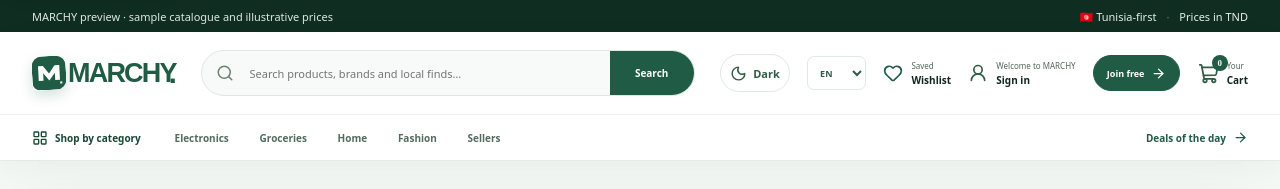
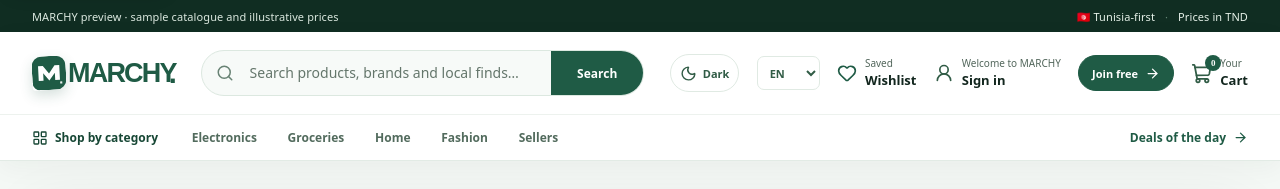
Before and after one commit to medkhalilghdamsi-dev/MARCHY, a React (Vite) app: page / in a window 1280 px wide. Shown: the top 189 px of the page. Built offline with nearby package versions, Linux system fonts and the light colour scheme; grey boxes are pictures that could not be loaded.

Commit message:
ux: improve navigation readability and dark theme consistency

```diff
--- a/src/styles/buyer-ui-polish.css
+++ b/src/styles/buyer-ui-polish.css
@@ -1096,3 +1096,159 @@ html[data-theme="dark"] .home-budget-links a{background:var(--surface-soft);colo
   .page .results-toolbar label { width: 100%; justify-content: space-between; }
   .page .results-toolbar select { max-width: 65%; }
 }
+
+/* Readability pass: bring global navigation and controls to a consistent,
+   comfortable type scale instead of relying on tiny utility labels. */
+.topline-inner {
+  min-height: 32px;
+  font-size: 11px;
+  letter-spacing: .1px;
+}
+.header .searchbar input {
+  font-size: 14px;
+  line-height: 1.4;
+}
+.header .searchbar input::placeholder {
+  color: #64766b;
+  opacity: 1;
+}
+.header .searchbar button {
+  min-width: 92px;
+  font-size: 12px;
+}
+.header-actions .action-link small {
+  font-size: 10px;
+  line-height: 1.3;
+}
+.header-actions .action-link b {
+  font-size: 13px;
+  line-height: 1.25;
+}
+.header-actions .theme-toggle,
+.header-actions .language-picker select,
+.header-actions .header-join-link {
+  font-size: 11px;
+}
+.header .nav-inner > a {
+  font-size: 12px;
+  font-weight: 650;
+}
+.header .nav-inner > a:first-child,
+.header .nav-inner .nav-deal {
+  font-weight: 750;
+}
+.header .global-search-suggestions {
+  font-size: 13px;
+}
+.header .search-suggestion-heading {
+  font-size: 11px;
+}
+.header .suggestion-copy b,
+.header .search-suggestion-empty b {
+  font-size: 13px;
+}
+.header .suggestion-copy small {
+  font-size: 11px;
+}
+.page {
+  padding-top: 30px;
+}
+.page .breadcrumbs {
+  color: var(--muted, #435b4f);
+  font-size: 12px;
+  line-height: 1.5;
+}
+.page .breadcrumbs a {
+  color: var(--forest, #1f5b45);
+  font-weight: 650;
+}
+.page .listing-head h1,
+.page .cart-page-heading h1,
+.page .checkout-heading h1 {
+  line-height: 1.15;
+}
+.page .listing-head p,
+.page .cart-page-heading p,
+.page .checkout-heading p {
+  font-size: 14px;
+}
+.page .filters,
+.page .cart-items-panel,
+.page .checkout-main-panel,
+.page .summary-card {
+  background: var(--surface, #fff);
+}
+.page .filter-group > b,
+.page .desktop-filter-heading {
+  font-size: 14px;
+}
+.page .filter-group label,
+.page .results-toolbar,
+.page .results-toolbar-actions > label {
+  font-size: 13px;
+}
+.page .results-toolbar select,
+.page .filters select,
+.page .price-inputs input {
+  font-size: 13px;
+}
+@media (max-width: 1050px) {
+  .header .nav-inner > a { font-size: 12px; }
+  .header-actions .action-link b { font-size: 12px; }
+}
+@media (max-width: 760px) {
+  .topline-inner { font-size: 10px; }
+  .header .searchbar input { font-size: 14px; }
+  .header .searchbar button { min-width: 76px; font-size: 12px; }
+  .header .nav-inner > a { font-size: 12px; }
+  .page { padding-top: 20px; padding-bottom: 64px; }
+  .page .listing-head p,
+  .page .cart-page-heading p,
+  .page .checkout-heading p { font-size: 13px; }
+}
+@media (max-width: 390px) {
+  .topline-inner { font-size: 9px; }
+  .header .searchbar input { font-size: 13px; }
+}
+
+/* Keep the shared header coherent when the user switches to dark mode. */
+html[data-theme="dark"] .header,
+html[data-theme="dark"] .header .nav {
+  background: var(--surface);
+  border-color: var(--line);
+}
+html[data-theme="dark"] .header .searchbar {
+  background: var(--surface-soft);
+  border-color: var(--line);
+}
+html[data-theme="dark"] .header .searchbar input,
+html[data-theme="dark"] .header .nav-inner > a,
+html[data-theme="dark"] .header-actions .action-link b,
+html[data-theme="dark"] .header-actions .theme-toggle,
+html[data-theme="dark"] .header-actions .language-picker select {
+  color: var(--ink);
+}
+html[data-theme="dark"] .header .searchbar input::placeholder,
+html[data-theme="dark"] .header .nav-inner > a {
+  color: var(--muted);
+}
+html[data-theme="dark"] .header-actions .theme-toggle,
+html[data-theme="dark"] .header-actions .language-picker select {
+  background: var(--surface-soft);
+  border-color: var(--line);
+}
+html[data-theme="dark"] .header .nav-inner > a[aria-current="page"] {
+  color: var(--forest-dark);
+}
+html[data-theme="dark"] .header .nav-inner > a[aria-current="page"]:after {
+  background: var(--forest);
+}
+html[data-theme="dark"] .header .global-search-suggestions {
+  color: var(--ink);
+  background: var(--surface-raised);
+  border-color: var(--line);
+}
+html[data-theme="dark"] .header .global-search-suggestions a:hover,
+html[data-theme="dark"] .header .search-suggestion-close:hover {
+  background: var(--surface-hover);
+}
```
